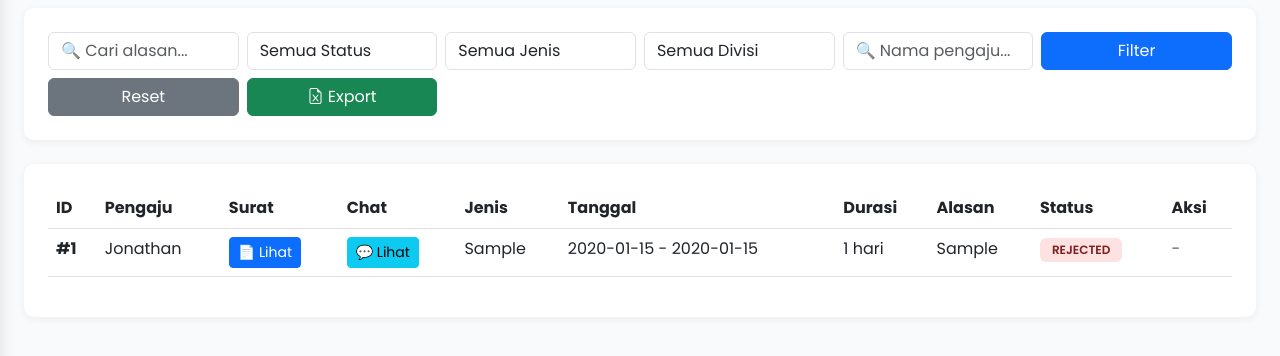
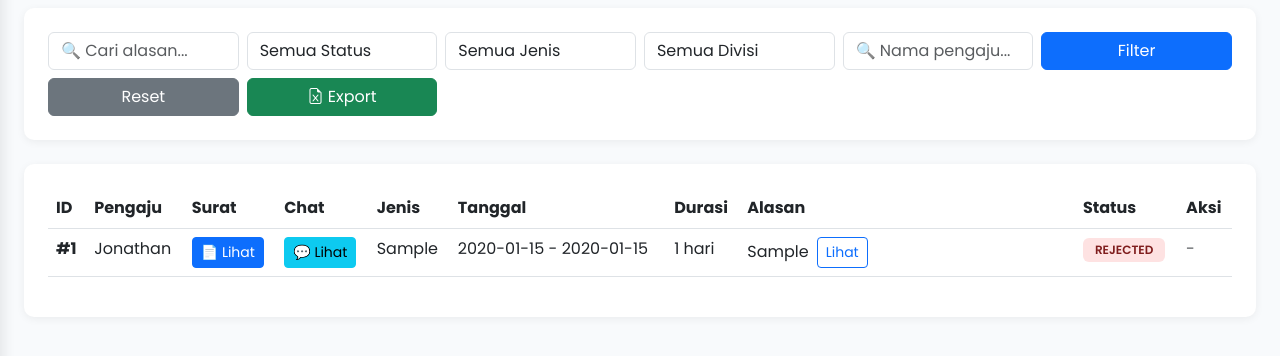
Before and after one commit to jonathantjahyadi1-ui/sistem-izin, a Flask app: page /semua_izin in a window 1280 px wide. Shown: the part 145-501 px from the top of the page. Run offline with Flask 3, Linux system fonts and the light colour scheme; the visitor is signed in with stand-in values (Sample User, id 1); tables that the repository leaves empty hold one stand-in row (values such as "Sample post"); parts of the project's set-up code (start-up, migrations or seed data) failed here and were passed over.

Commit message:
fix bug lihat alasan selengkapnya

```diff
--- a/templates/semua_izin.html
+++ b/templates/semua_izin.html
@@ -147,6 +147,25 @@
     cursor: pointer;
     font-weight: 600;
 }
+
+.alasan-cell {
+    min-width: 320px;
+    max-width: 420px;
+}
+
+.alasan-wrapper {
+    display: flex;
+    align-items: center;
+    gap: 8px;
+}
+
+.alasan-preview {
+    display: inline-block;
+    max-width: 260px;
+    white-space: nowrap;
+    overflow: hidden;
+    text-overflow: ellipsis;
+}
     </style>
 </head>
 <body>
@@ -278,19 +297,13 @@
                         <td>{{ i.jenis_izin }}</td>
                         <td>{{ i.tanggal_mulai }} - {{ i.tanggal_selesai }}</td>
                         <td>{{ i.durasi }} hari</td>
-                        <td style="max-width: 260px;">
-    <div style="display: flex; align-items: center; gap: 8px;">
-        <span style="
-            display: inline-block;
-            max-width: 190px;
-            white-space: nowrap;
-            overflow: hidden;
-            text-overflow: ellipsis;
-        ">
-            {{ i.alasan }}
+                        <td class="alasan-cell">
+    <div class="alasan-wrapper">
+        <span class="alasan-preview">
+            {{ i.alasan or '-' }}
         </span>
 
-        {% if i.alasan|length > 30 %}
+        {% if i.alasan %}
         <button type="button"
                 class="btn btn-sm btn-outline-primary"
                 data-alasan="{{ i.alasan|e }}"
@@ -392,14 +405,7 @@ function closeReasonModalOnBackground(event) {
         <div class="reason-modal-body" id="reasonModalText"></div>
     </div>
 </div>
-<div id="reasonModal" class="reason-modal" onclick="closeReasonModalOnBackground(event)">
-    <div class="reason-modal-content">
-        <div class="reason-modal-header">
-            <span>Alasan Lengkap</span>
-            <button type="button" class="reason-modal-close" onclick="closeReasonModal()">Tutup</button>
-        </div>
-        <div class="reason-modal-body" id="reasonModalText"></div>
-    </div>
+
 </div>
 </body>
 </html>
```
